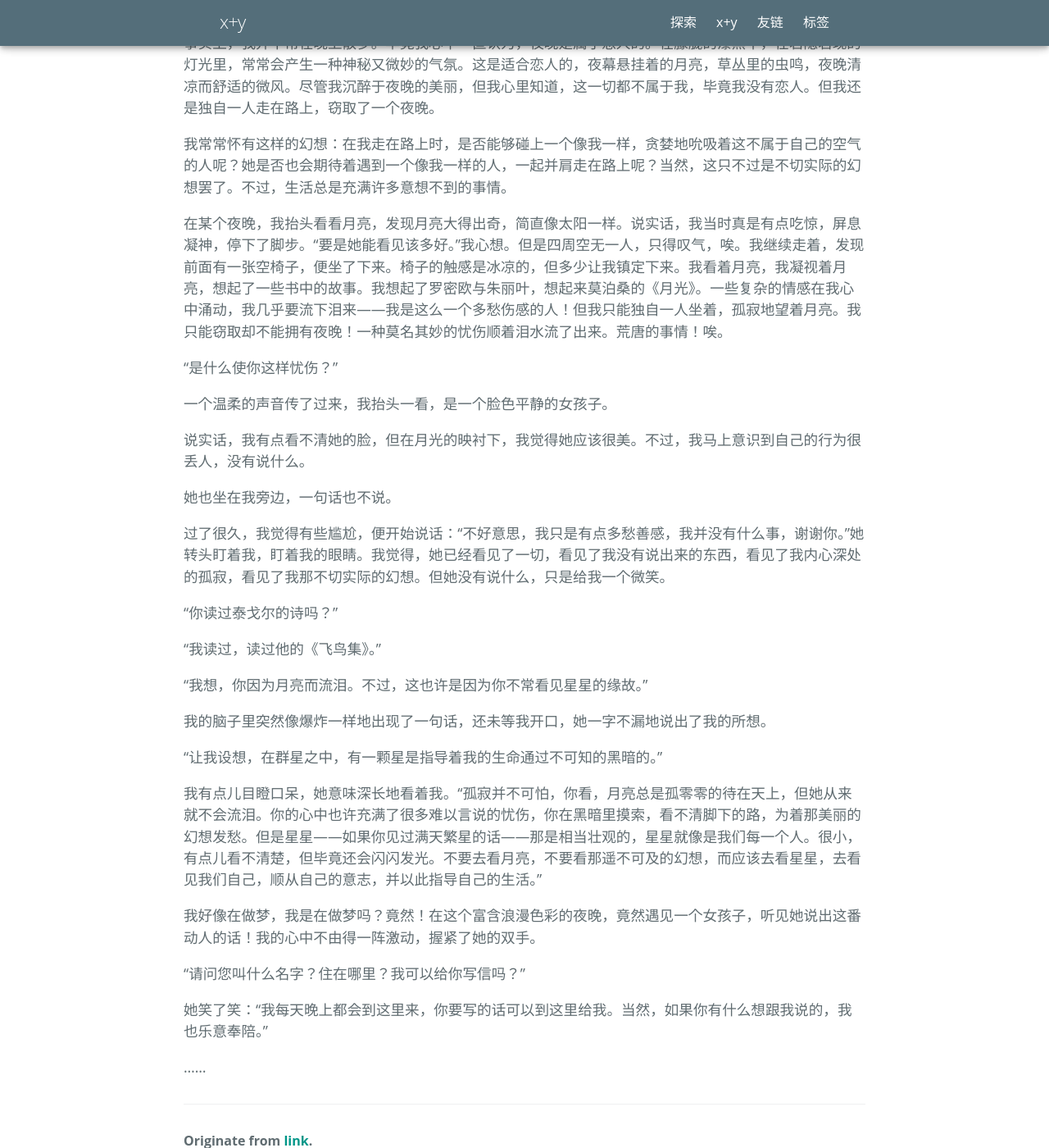
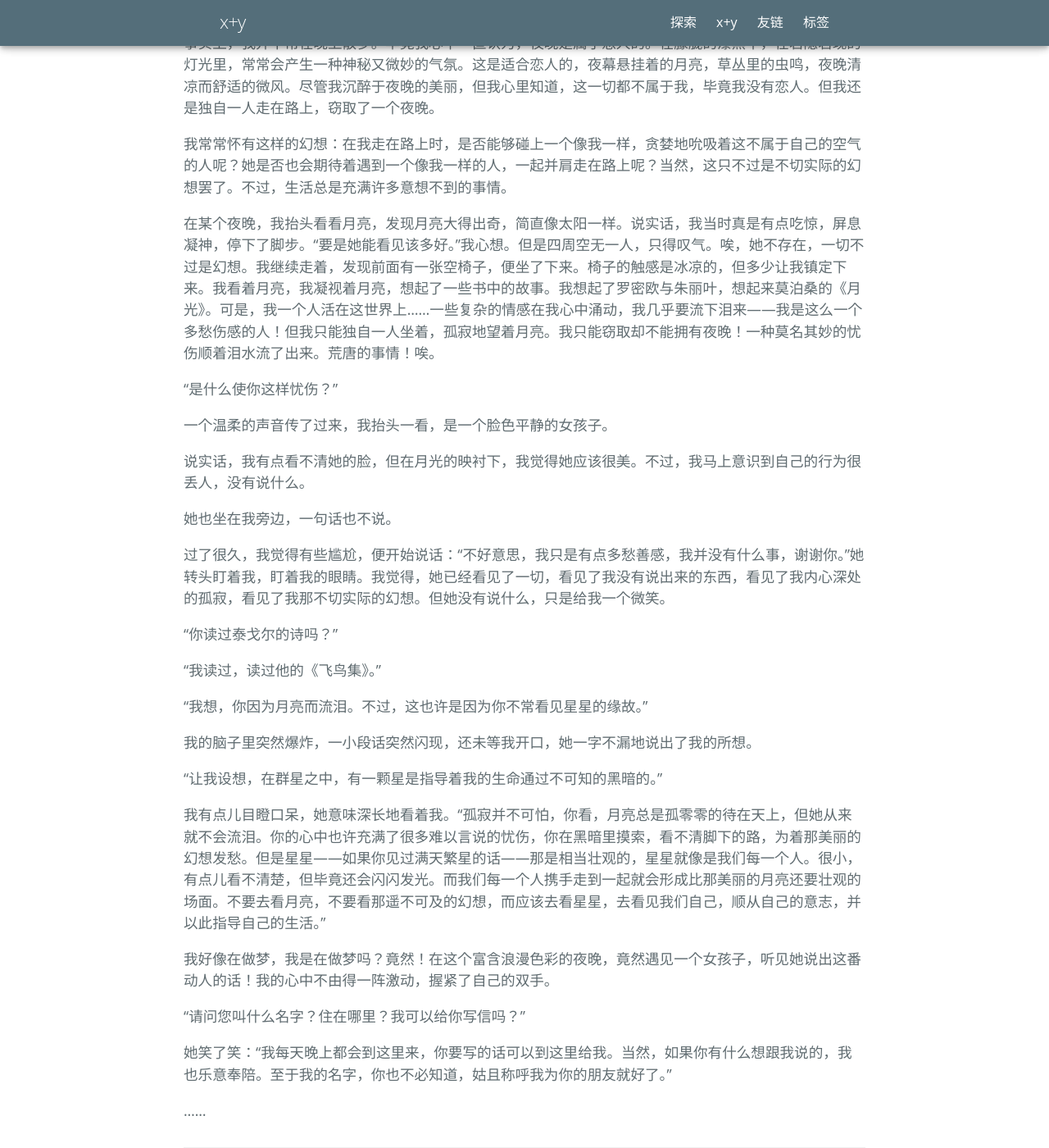
Before and after one commit to xplusy44/xplusy44.github.io, a Jekyll site: the page built from _posts/2022-1-8-朋友.md, in a window 1280 px wide and 1400 px high, scrolled down 665 px. Shown: the whole window at 82% size. Built offline with Jekyll 4.4.1, drawn with Linux system fonts in a browser that asks for light colours; some web fonts are replaced; our own code applies the rules of GitHub Pages for plain Markdown files.

Commit message:
Update 2022-1-8-朋友.md

```diff
--- a/_posts/2022-1-8-朋友.md
+++ b/_posts/2022-1-8-朋友.md
@@ -6,7 +6,7 @@
 
 我常常怀有这样的幻想：在我走在路上时，是否能够碰上一个像我一样，贪婪地吮吸着这不属于自己的空气的人呢？她是否也会期待着遇到一个像我一样的人，一起并肩走在路上呢？当然，这只不过是不切实际的幻想罢了。不过，生活总是充满许多意想不到的事情。
 
-在某个夜晚，我抬头看看月亮，发现月亮大得出奇，简直像太阳一样。说实话，我当时真是有点吃惊，屏息凝神，停下了脚步。“要是她能看见该多好。”我心想。但是四周空无一人，只得叹气，唉。我继续走着，发现前面有一张空椅子，便坐了下来。椅子的触感是冰凉的，但多少让我镇定下来。我看着月亮，我凝视着月亮，想起了一些书中的故事。我想起了罗密欧与朱丽叶，想起来莫泊桑的《月光》。一些复杂的情感在我心中涌动，我几乎要流下泪来——我是这么一个多愁伤感的人！但我只能独自一人坐着，孤寂地望着月亮。我只能窃取却不能拥有夜晚！一种莫名其妙的忧伤顺着泪水流了出来。荒唐的事情！唉。
+在某个夜晚，我抬头看看月亮，发现月亮大得出奇，简直像太阳一样。说实话，我当时真是有点吃惊，屏息凝神，停下了脚步。“要是她能看见该多好。”我心想。但是四周空无一人，只得叹气。唉，她不存在，一切不过是幻想。我继续走着，发现前面有一张空椅子，便坐了下来。椅子的触感是冰凉的，但多少让我镇定下来。我看着月亮，我凝视着月亮，想起了一些书中的故事。我想起了罗密欧与朱丽叶，想起来莫泊桑的《月光》。可是，我一个人活在这世界上......一些复杂的情感在我心中涌动，我几乎要流下泪来——我是这么一个多愁伤感的人！但我只能独自一人坐着，孤寂地望着月亮。我只能窃取却不能拥有夜晚！一种莫名其妙的忧伤顺着泪水流了出来。荒唐的事情！唉。
 
 “是什么使你这样忧伤？”
 
@@ -24,16 +24,16 @@
 
 “我想，你因为月亮而流泪。不过，这也许是因为你不常看见星星的缘故。”
 
-我的脑子里突然像爆炸一样地出现了一句话，还未等我开口，她一字不漏地说出了我的所想。
+我的脑子里突然爆炸，一小段话突然闪现，还未等我开口，她一字不漏地说出了我的所想。
 
 “让我设想，在群星之中，有一颗星是指导着我的生命通过不可知的黑暗的。”
 
-我有点儿目瞪口呆，她意味深长地看着我。“孤寂并不可怕，你看，月亮总是孤零零的待在天上，但她从来就不会流泪。你的心中也许充满了很多难以言说的忧伤，你在黑暗里摸索，看不清脚下的路，为着那美丽的幻想发愁。但是星星——如果你见过满天繁星的话——那是相当壮观的，星星就像是我们每一个人。很小，有点儿看不清楚，但毕竟还会闪闪发光。不要去看月亮，不要看那遥不可及的幻想，而应该去看星星，去看见我们自己，顺从自己的意志，并以此指导自己的生活。”
+我有点儿目瞪口呆，她意味深长地看着我。“孤寂并不可怕，你看，月亮总是孤零零的待在天上，但她从来就不会流泪。你的心中也许充满了很多难以言说的忧伤，你在黑暗里摸索，看不清脚下的路，为着那美丽的幻想发愁。但是星星——如果你见过满天繁星的话——那是相当壮观的，星星就像是我们每一个人。很小，有点儿看不清楚，但毕竟还会闪闪发光。而我们每一个人携手走到一起就会形成比那美丽的月亮还要壮观的场面。不要去看月亮，不要看那遥不可及的幻想，而应该去看星星，去看见我们自己，顺从自己的意志，并以此指导自己的生活。”
 
-我好像在做梦，我是在做梦吗？竟然！在这个富含浪漫色彩的夜晚，竟然遇见一个女孩子，听见她说出这番动人的话！我的心中不由得一阵激动，握紧了她的双手。
+我好像在做梦，我是在做梦吗？竟然！在这个富含浪漫色彩的夜晚，竟然遇见一个女孩子，听见她说出这番动人的话！我的心中不由得一阵激动，握紧了自己的双手。
 
 “请问您叫什么名字？住在哪里？我可以给你写信吗？”
 
-她笑了笑：“我每天晚上都会到这里来，你要写的话可以到这里给我。当然，如果你有什么想跟我说的，我也乐意奉陪。”
+她笑了笑：“我每天晚上都会到这里来，你要写的话可以到这里给我。当然，如果你有什么想跟我说的，我也乐意奉陪。至于我的名字，你也不必知道，姑且称呼我为你的朋友就好了。”
 
 ......
```
